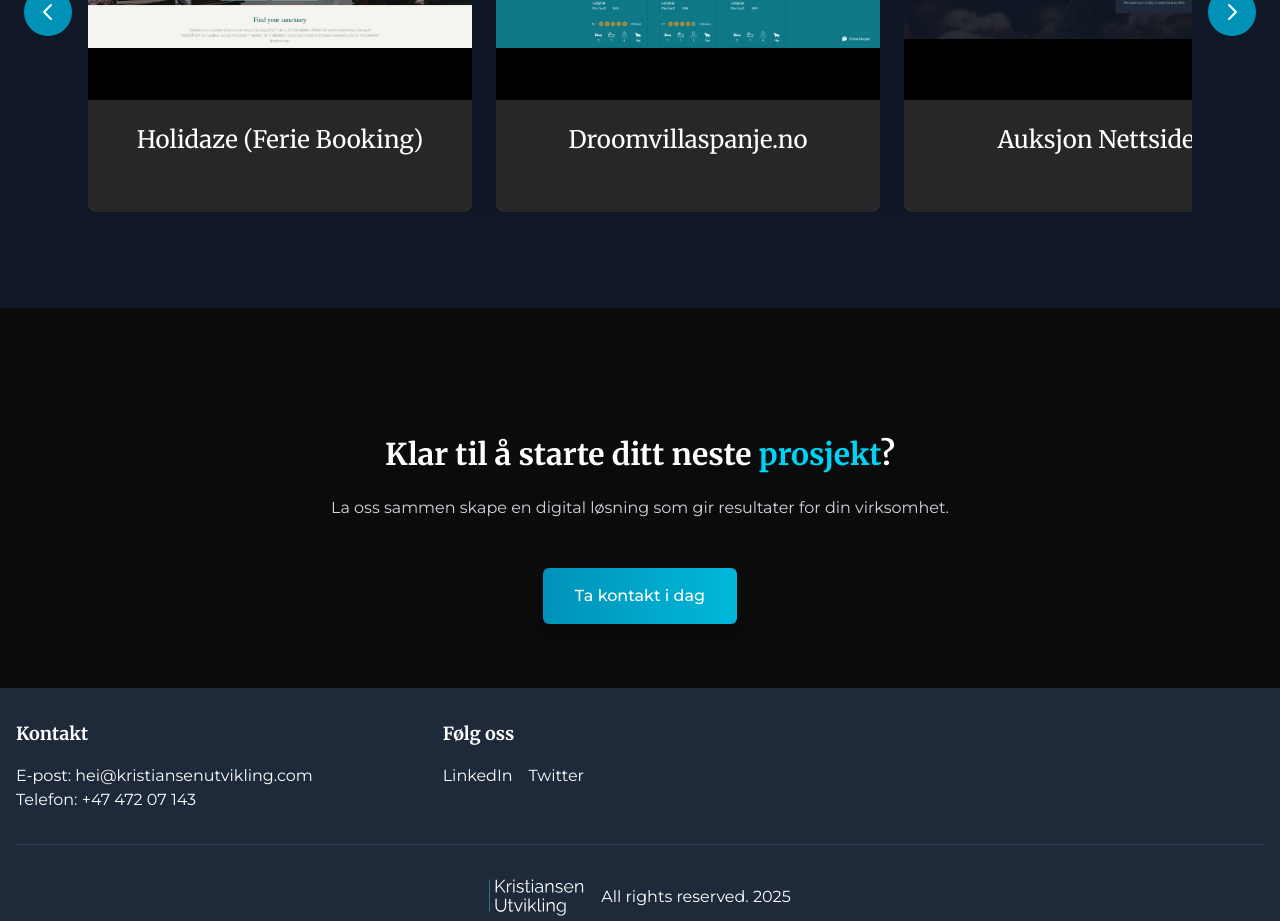
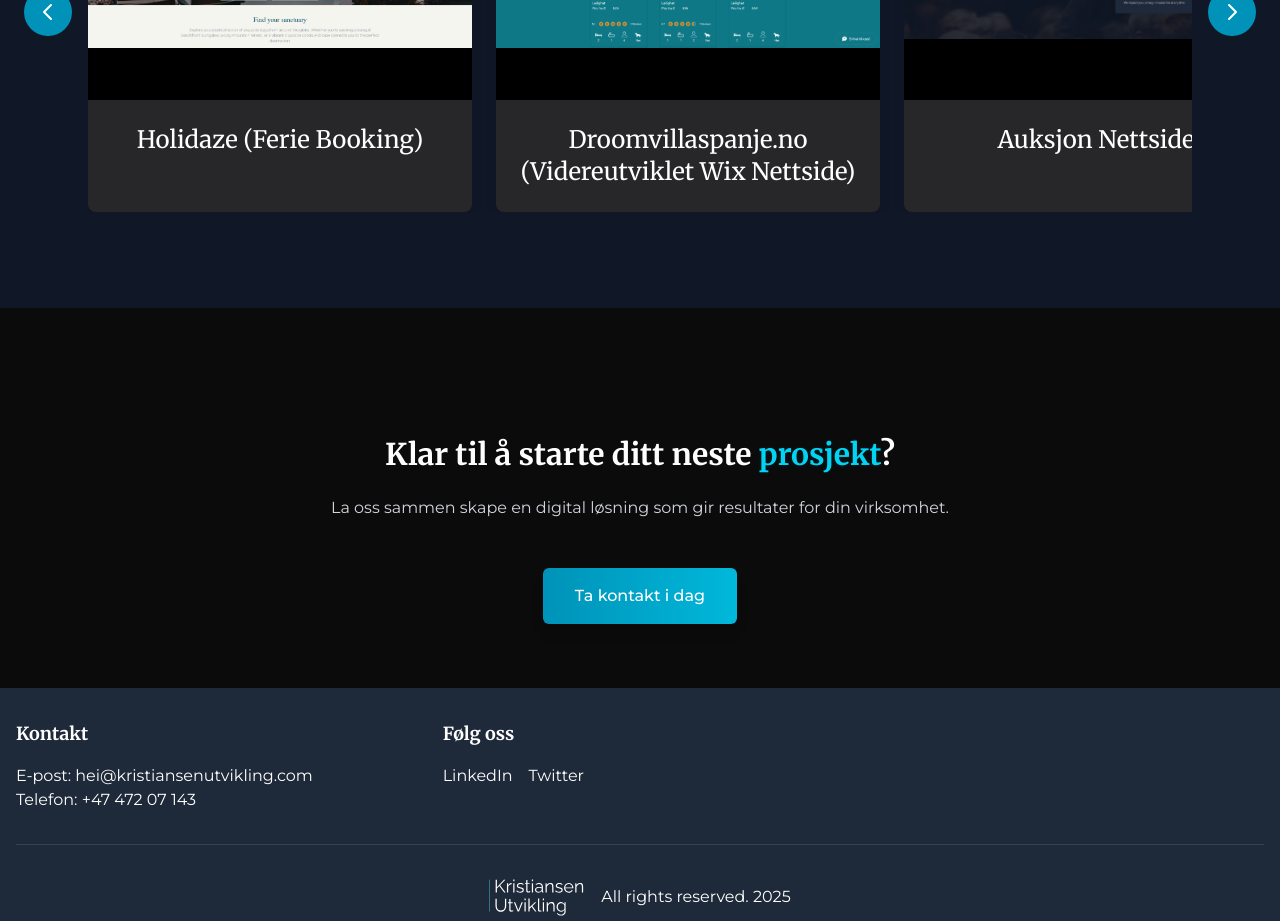
Before and after one commit to oddvarzk/kristiansenutvikling, a Next.js app: page / in a window 1280 px wide. Shown: the part 2440-3361 px from the top of the page. Built offline with nearby package versions, Linux system fonts and the light colour scheme.

Commit message:
Added text to carousell

```diff
--- a/src/app/HomePage/components/FeaturedProjectsCarousel.tsx
+++ b/src/app/HomePage/components/FeaturedProjectsCarousel.tsx
@@ -21,7 +21,7 @@ const projects: Project[] = [
   },
   {
     id: "droomvillaspanje",
-    title: "Droomvillaspanje.no",
+    title: "Droomvillaspanje.no (Videreutviklet Wix Nettside)",
     image: "/images/projects/droomvillaHome.png",
     slug: "droomvillaspanje",
   },
```
